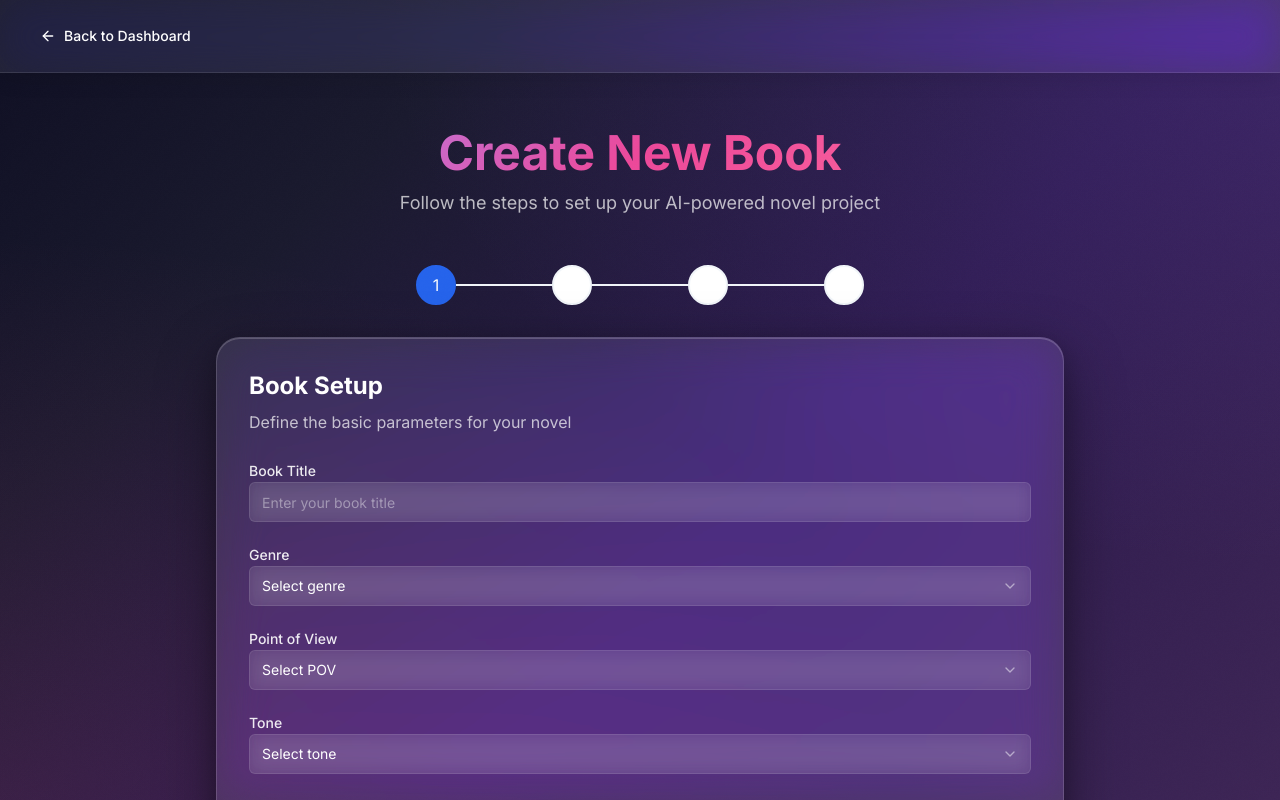
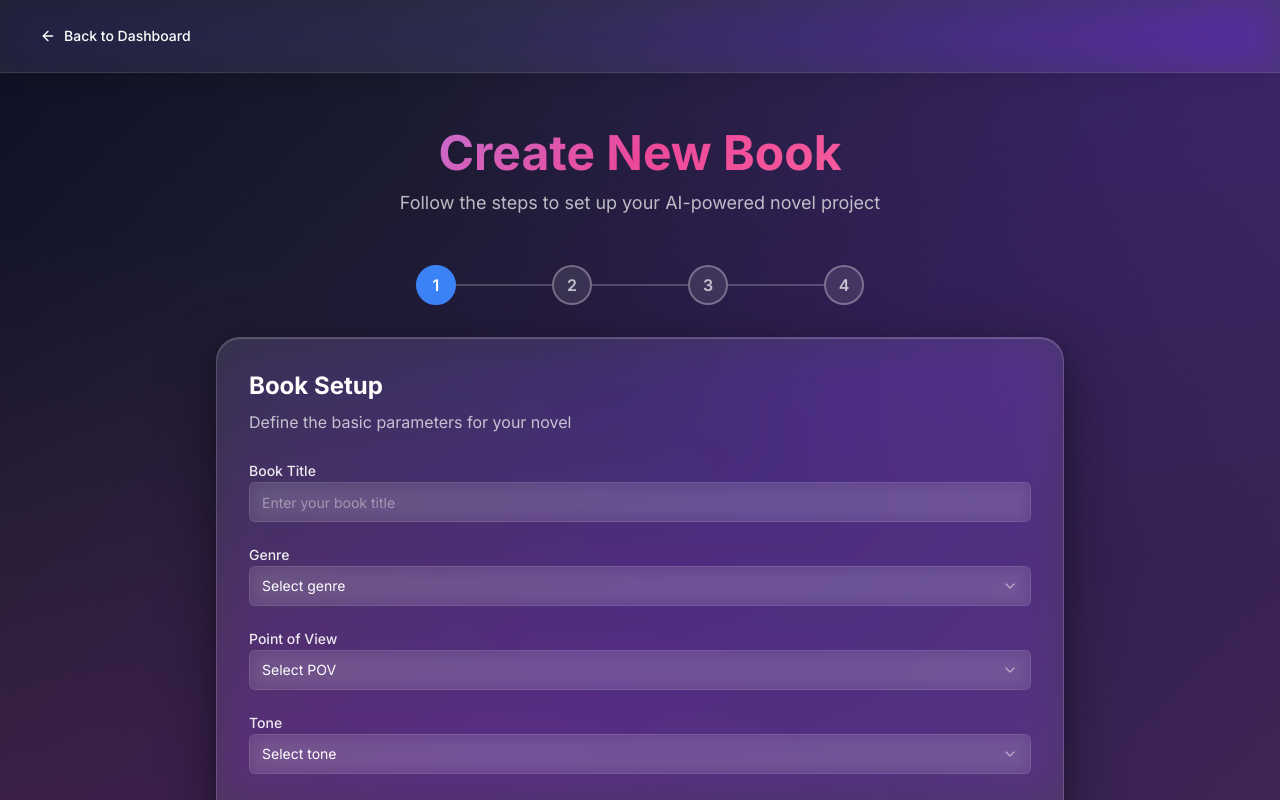
Before and after one commit to SRTECH112/NovelWriterAI, a Next.js app: page /new-book in a window 1280 px wide. Built offline with nearby package versions, Linux system fonts and the light colour scheme.

Commit message:
Update step indicator styling - apply glass semi-transparent style to inactive steps

```diff
--- a/app/new-book/page.tsx
+++ b/app/new-book/page.tsx
@@ -246,13 +246,15 @@ export default function NewBookPage() {
       <div className="flex items-center justify-center mb-8">
         {steps.map((step, index) => (
           <div key={step.key} className="flex items-center">
-            <div className={`flex items-center justify-center w-10 h-10 rounded-full border-2 ${
-              index <= currentIndex ? 'border-primary bg-primary text-primary-foreground' : 'border-muted bg-background'
+            <div className={`flex items-center justify-center w-10 h-10 rounded-full border-2 font-semibold ${
+              index <= currentIndex
+                ? 'border-blue-500 bg-blue-500 text-white'
+                : 'border-white/30 bg-white/10 backdrop-blur-sm text-white/70'
             }`}>
               {index < currentIndex ? <Check className="h-5 w-5" /> : step.number}
             </div>
             {index < steps.length - 1 && (
-              <div className={`w-24 h-0.5 ${index < currentIndex ? 'bg-primary' : 'bg-muted'}`} />
+              <div className={`w-24 h-0.5 ${index < currentIndex ? 'bg-blue-500' : 'bg-white/20'}`} />
             )}
           </div>
         ))}
```
